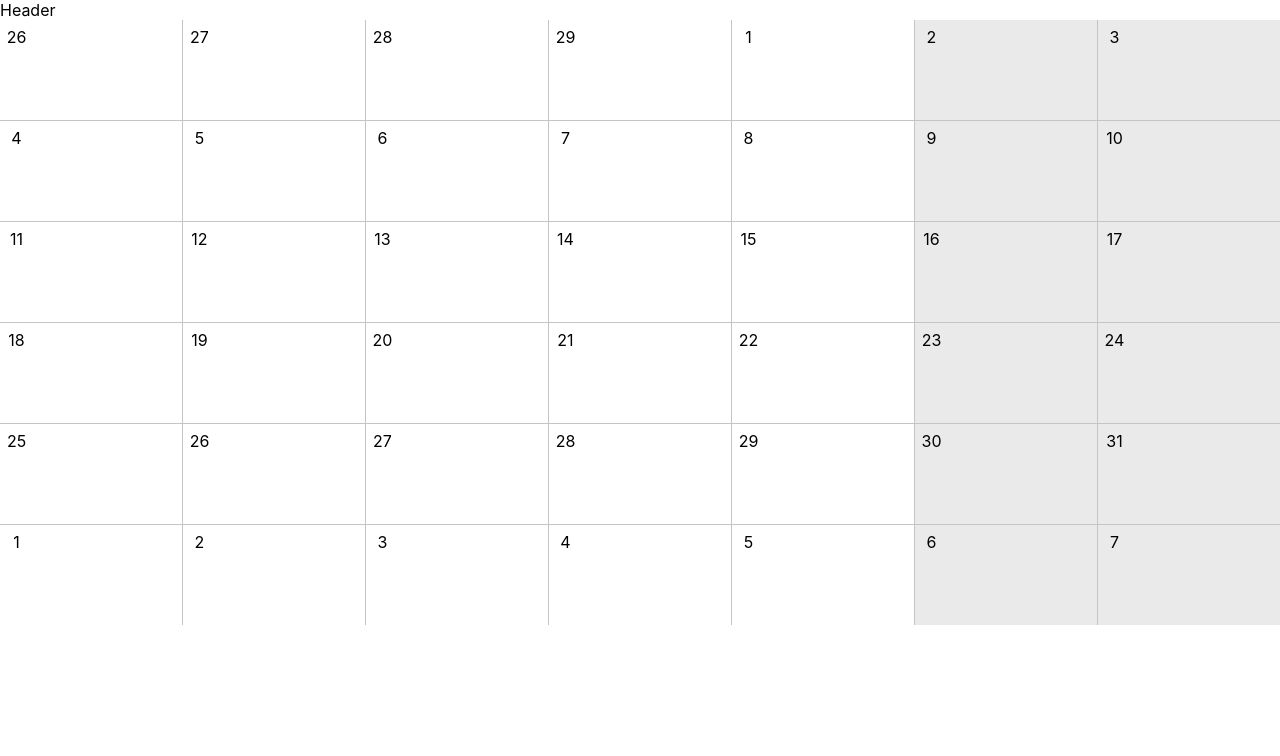
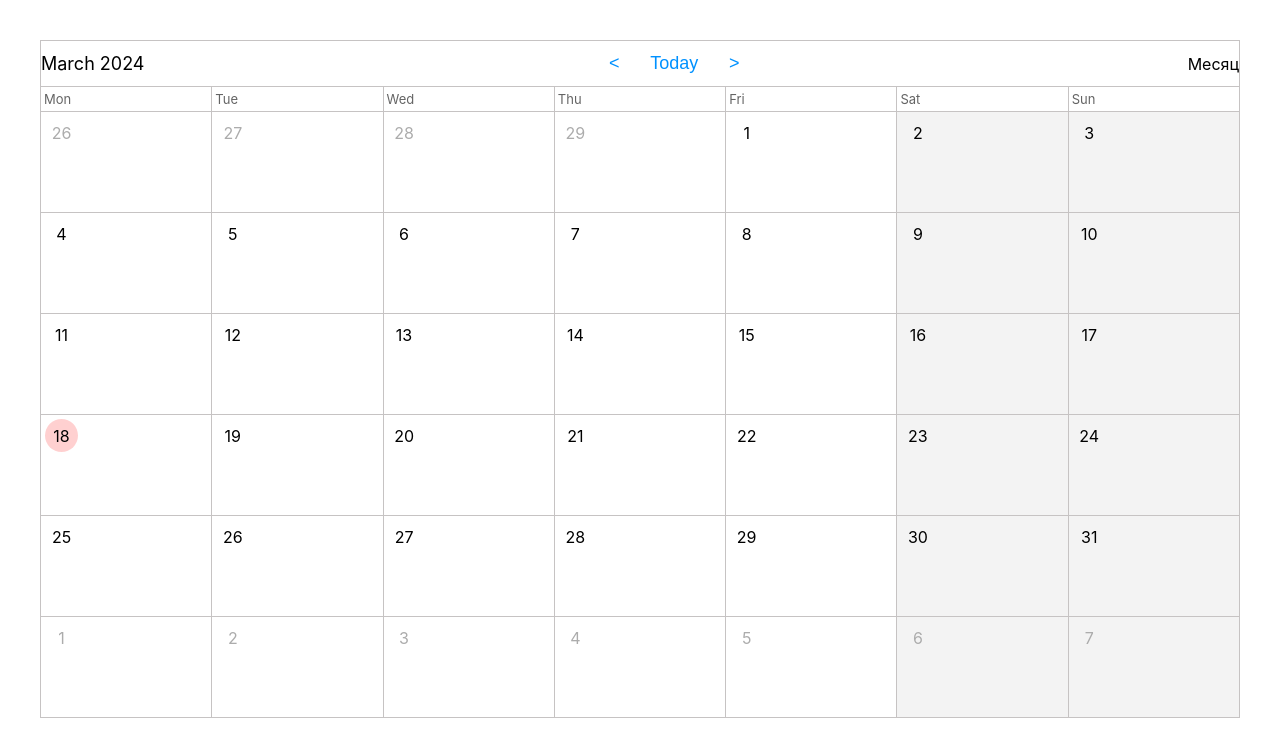
Before and after one commit to shumakooov/sh-react-scheduler, a React (Create React App) app: page / in a window 1280 px wide. Shown: the top 756 px of the page. Built offline with nearby package versions, Linux system fonts and the light colour scheme; the HTML template or start-up script is replaced by a standard one.

Commit message:
calendar styling

```diff
--- a/src/App.css
+++ b/src/App.css
@@ -0,0 +1,3 @@
+.App {
+    margin: 40px;
+}
--- a/src/components/react-scheduler/CalendarGrid/calendar-grid.js
+++ b/src/components/react-scheduler/CalendarGrid/calendar-grid.js
@@ -1,22 +1,38 @@
 import React from "react";
 import styles from './calendar-grid.module.css'
+import moment from "moment";
 
-const CalendarGrid = ({startDay}) => {
+const CalendarGrid = ({ startDay, startingPointTime }) => {
     const day = startDay.clone();
 
     const totalDays = 42;
-    const daysArray = [...Array(42)].map(() => day.add(1, 'day').clone());
+    const daysArray = [...Array(totalDays)].map(() => day.add(1, 'day').clone());
+
+    const isCurrentDay = (day) => {
+        return moment().isSame(day, 'day')
+    }
+
+    const isSelectedMonth = (day) => {
+        return startingPointTime.isSame(day, 'month')
+    }
 
     return (
         <div className={styles.gridWrapper}>
+            {[...Array(7)].map((_, i) => (
+                <div className={styles.daysOfWeek}>
+                    <div className={styles.daysOfWeekText}>
+                        {moment().day(i + 1).format('ddd')}
+                    </div>
+                </div>))
+            }
             {
                 daysArray.map((dayItem) => (
                     <div className={dayItem.day() === 6 || dayItem.day() === 0 ? `${styles.cellWrapper} ${styles.cellWrapper_weekend}` : styles.cellWrapper}
-                    key={dayItem.format('DDMMYYYY')}
+                        key={dayItem.unix()}
                     >
                         <div className={styles.rowInCell}>
-                            <div className={styles.dayWrapper}>
-                            {dayItem.format('D')}
+                            <div className={isSelectedMonth(dayItem) ? `${styles.dayWrapper} ${styles.selectedMonthColor}` : styles.dayWrapper}>
+                                <div className={isCurrentDay(dayItem) ? styles.currentDay : ''}>{dayItem.format('D')}</div>
                             </div>
                         </div>
                     </div>
@@ -26,4 +42,4 @@ const CalendarGrid = ({startDay}) => {
     )
 }
 
-export {CalendarGrid}
+export { CalendarGrid }
--- a/src/components/react-scheduler/CalendarGrid/calendar-grid.module.css
+++ b/src/components/react-scheduler/CalendarGrid/calendar-grid.module.css
@@ -1,7 +1,7 @@
 .gridWrapper {
     display: grid;
     grid-template-columns: repeat(7, 1fr);
-    grid-template-rows: repeat(6, 1fr);
+    /* grid-template-rows: repeat(6, 1fr); */
     background-color: rgb(198, 195, 195);
     grid-gap: 1px;
 }
@@ -12,8 +12,26 @@
     background-color: #fff;
 }
 
+.cellWrapper:hover {
+    background-color: #eeeeee;
+}
+
 .cellWrapper_weekend {
-    background-color: #eaeaea;
+    background-color: #f3f3f3;
+}
+
+.daysOfWeek {
+    min-width: 140px;
+    min-height: 24px;
+    background-color: #fff;
+    font-size: 13px;
+    display: flex;
+    align-items: center;
+    color: #646464;
+}
+
+.daysOfWeekText {
+    margin-left: 3px;
 }
 
 .rowInCell {
@@ -26,4 +44,20 @@
     width: 33px;
     align-items: center;
     justify-content: center;
+    margin: 4px;
+    color: #acacac;
 }
+
+.selectedMonthColor {
+    color: #000;
+}
+
+.currentDay {
+    height: 100%;
+    width: 100%;
+    background-color: rgba(255, 0, 0, 0.185);
+    border-radius: 50%;
+    display: flex;
+    align-items: center;
+    justify-content: center;
+}
--- a/src/components/react-scheduler/Header/header.js
+++ b/src/components/react-scheduler/Header/header.js
@@ -1,10 +1,23 @@
 import React from "react";
+import styles from "./header.module.css"
 
-const Header = () => {
+const Header = ({ startingPointTime, prevHandler, todayHandler, nextHandler }) => {
 
     return (
-        <div>Header</div>
+        <div className={styles.wrapper}>
+            <div className={styles.currentDate}>
+                <div className={styles.currentDateText}>{startingPointTime.format('MMMM YYYY')}</div>
+            </div>
+            <div>
+                <button className={styles.btnChangeDay} onClick={() => prevHandler()}> &lt; </button>
+                <button className={`${styles.btnChangeDay} ${styles.btnChangeDayToday}`} onClick={() => todayHandler()}>Today</button>
+                <button className={styles.btnChangeDay} onClick={() => nextHandler()}> &gt; </button>
+            </div>
+            <div>
+                Месяц
+            </div>
+        </div>
     )
 }
 
-export {Header}
+export { Header }
--- /dev/null
+++ b/src/components/react-scheduler/Header/header.module.css
@@ -0,0 +1,38 @@
+.wrapper {
+    border-bottom: 1px solid rgb(198, 195, 195);
+    display: flex;
+    justify-content: space-between;
+    align-items: center;
+    min-height: 45px;
+}
+
+.btnChangeDay {
+    border: none;
+    background-color: #fff;
+    color: rgb(0, 145, 255);
+    font-size: 18px;
+    width: 40px;
+    height: 40px;
+    cursor: pointer;
+}
+
+.btnChangeDay:hover {
+    background-color: rgb(227, 224, 224);
+    border-radius: 3px;
+}
+
+.btnChangeDay:active {
+    background-color: rgb(214, 214, 214);;
+}
+
+.btnChangeDayToday {
+    width: 80px;
+}
+
+.currentDate {
+    width: 120px;
+}
+
+.currentDateText {
+    font-size: 18px;
+}
--- a/src/components/react-scheduler/index.js
+++ b/src/components/react-scheduler/index.js
@@ -1,15 +1,37 @@
-import React from "react";
+import React, { useState } from "react";
 import { Header } from "./Header/header";
 import { CalendarGrid } from "./CalendarGrid/calendar-grid";
 import moment from "moment";
+import styles from './index.module.css'
 
 function Scheduler() {
-    const startDay = moment().startOf('month').startOf('week');
+  const [startingPointTime, setStartingPointTime] = useState(moment())
+  const startDay = startingPointTime.clone().startOf('month').startOf('week');
+
+  const prevHandler = () => {
+    setStartingPointTime(prev => prev.clone().subtract(1, 'month'))
+  }
+
+  const todayHandler = () => {
+    setStartingPointTime(moment())
+  }
+
+  const nextHandler = () => {
+    setStartingPointTime(prev => prev.clone().add(1, 'month'))
+  }
 
   return (
-    <div>
-      <Header />
-      <CalendarGrid startDay={startDay}/>
+    <div className={styles.wrapper}>
+      <Header
+        startingPointTime={startingPointTime}
+        prevHandler={prevHandler}
+        todayHandler={todayHandler}
+        nextHandler={nextHandler}
+      />
+      <CalendarGrid
+        startDay={startDay}
+        startingPointTime={startingPointTime}
+      />
     </div>
   );
 }
--- /dev/null
+++ b/src/components/react-scheduler/index.module.css
@@ -0,0 +1,3 @@
+.wrapper {
+    border: 1px solid rgb(198, 195, 195);
+}
```
